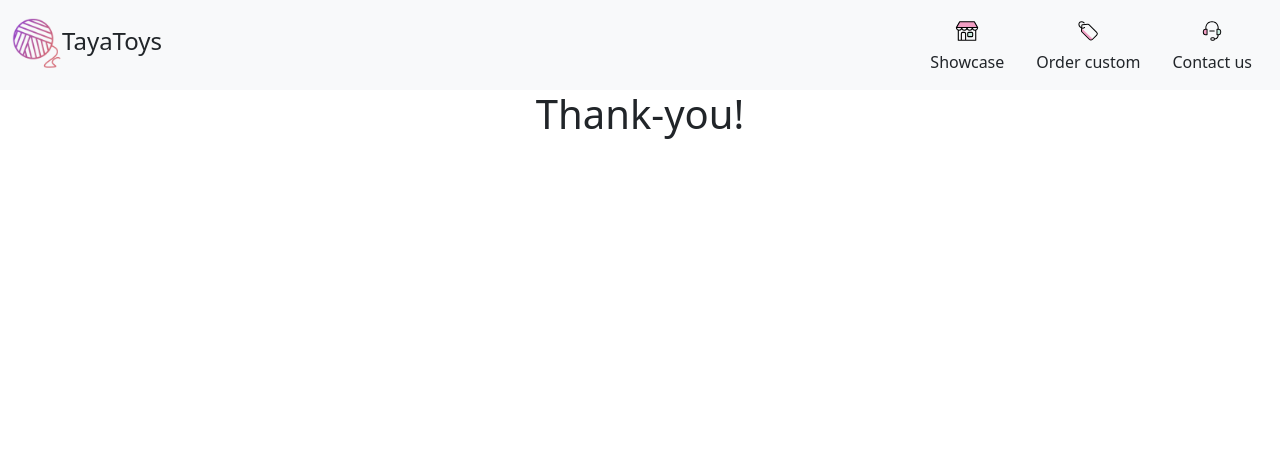
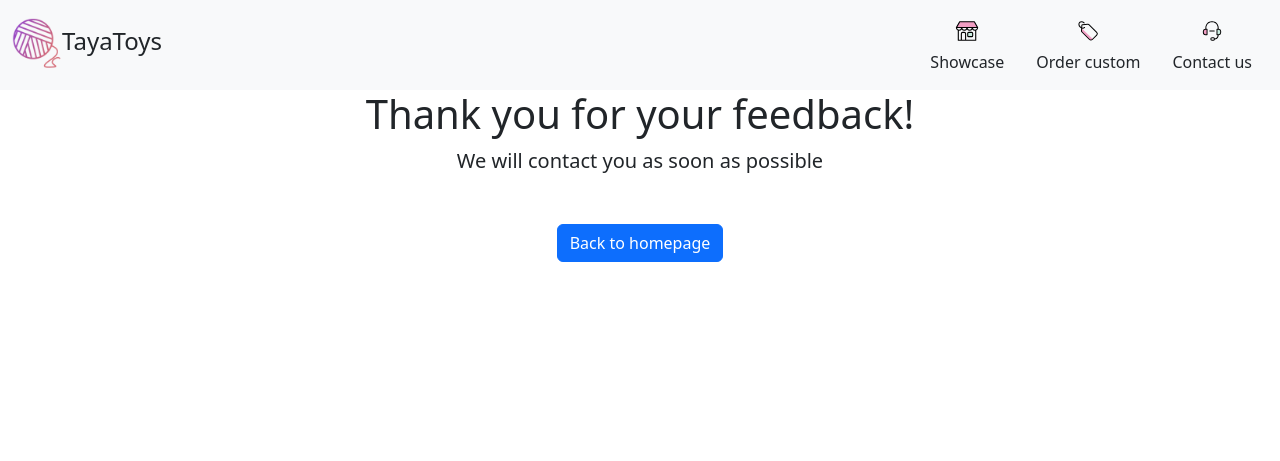
Before and after one commit to YuryLobkov/toyshop, a Django app: page /thank_you_for_you_feedback/ in a window 1280 px wide. Shown: the top 461 px of the page. Run offline with Django 4.2, Linux system fonts and the light colour scheme.

Commit message:
thank you for feedback template change (button add)

```diff
--- a/toyshop/showcase/templates/showcase/contact_us_thank_you.html
+++ b/toyshop/showcase/templates/showcase/contact_us_thank_you.html
@@ -4,8 +4,11 @@
 {% block content %}
 
 <div class="container">
-    <h1 class="text-dark text-center">Thank-you!</h1>
-
+    <h1 class="text-dark text-center">Thank you for your feedback!</h1>
+    <p class="text-dark text-center lead">We will contact you as soon as possible</p>
+    <div d-grid class='gap-2 d-md-flex justify-content-md-center mt-5'>
+        <a href="{% url 'showcase_view' %}" class="text-center btn btn-primary">Back to homepage</a>
+    </div>
 
 </div>
 
--- a/toyshop/showcase/templates/showcase/thank_you.html
+++ b/toyshop/showcase/templates/showcase/thank_you.html
@@ -5,7 +5,7 @@
 <div class="container">
     <h1 class="text-center m-2">Thank you for your order!</h1>
     <h3 class="text-center m-5">Your order  is #{{order.id}}</h3>
-    <divd-grid class='gap-2 d-md-flex justify-content-md-center mt-5'>
+    <div d-grid class='gap-2 d-md-flex justify-content-md-center mt-5'>
         <a href="{% url 'showcase_view' %}" class="text-center btn btn-primary">Back to homepage</a>
     </div>
 
```
